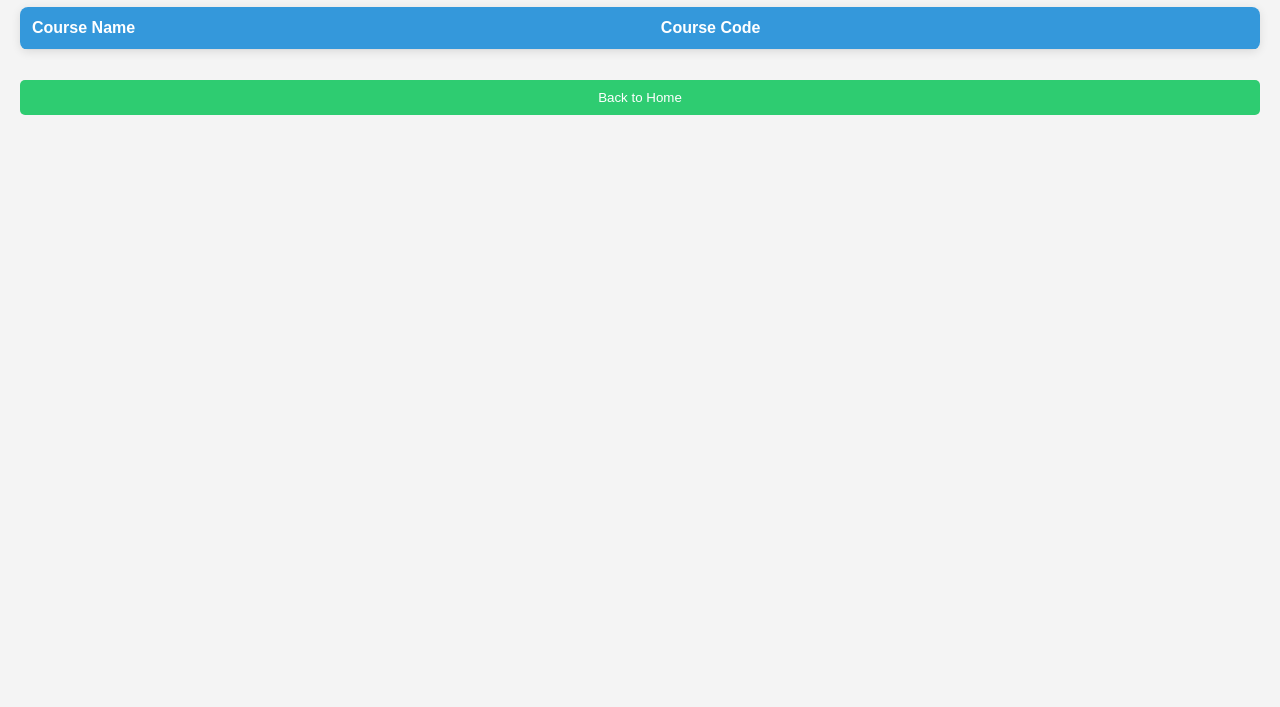
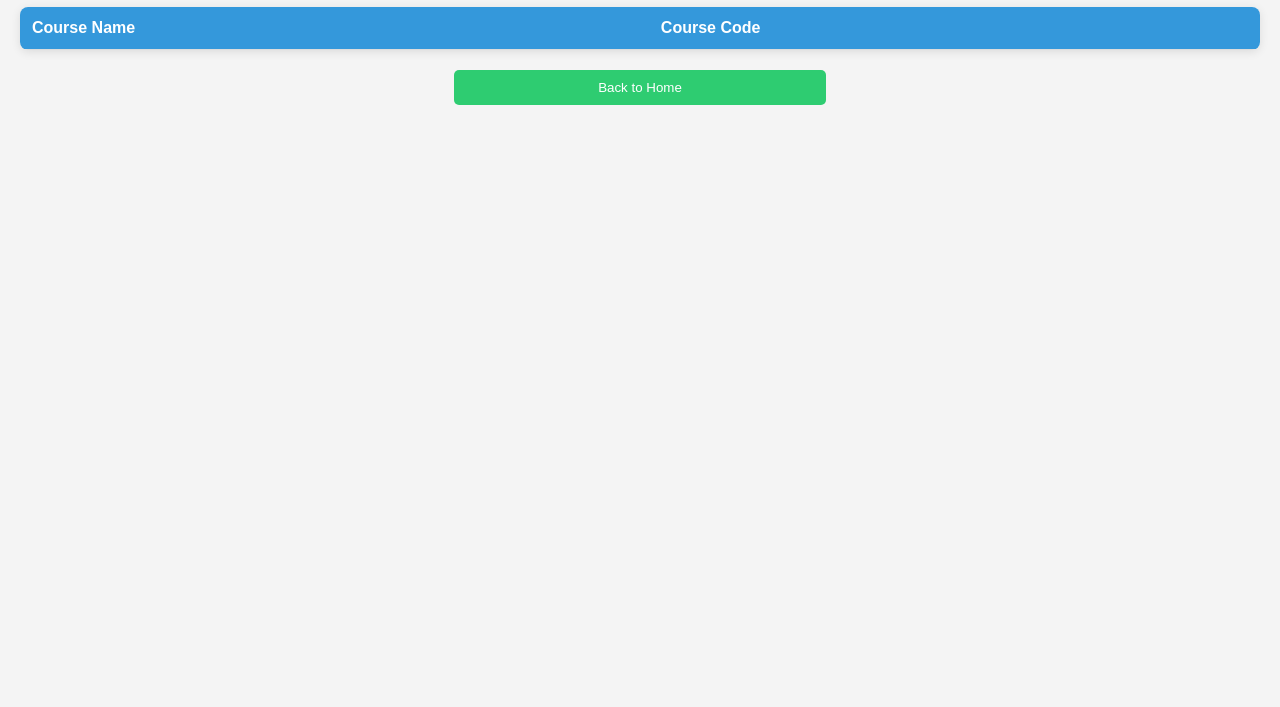
Before and after one commit to harsh02it/student-management-app, a website: page client/courses.html in a window 1280 px wide. Shown: the part 93-800 px from the top of the page. Drawn offline with Linux system fonts and the light colour scheme; no server answers.

Commit message:
updated the codebase and output screenshots

```diff
--- a/client/courses.html
+++ b/client/courses.html
@@ -19,7 +19,9 @@
         <!-- Course data will be populated here -->
       </tbody>
     </table>
-    <button onclick="location.href='index.html'">Back to Home</button>
+    <button id="btn-list" onclick="location.href='index.html'">
+      Back to Home
+    </button>
     <script>
       async function loadCourses() {
         try {
--- a/client/styles.css
+++ b/client/styles.css
@@ -56,8 +56,9 @@ button:hover {
 /* Button List Styles */
 #btn-list {
   display: flex;
+  width: 30%;
+  margin: 0 auto;
   justify-content: center;
-  margin-bottom: 20px;
 }
 
 #btn-list button {
```
Also changed, not shown: client/students.html (+3 -1 lines), 1.JPG (added), 2.JPG (added), 3.JPG (added), 1 other file.
